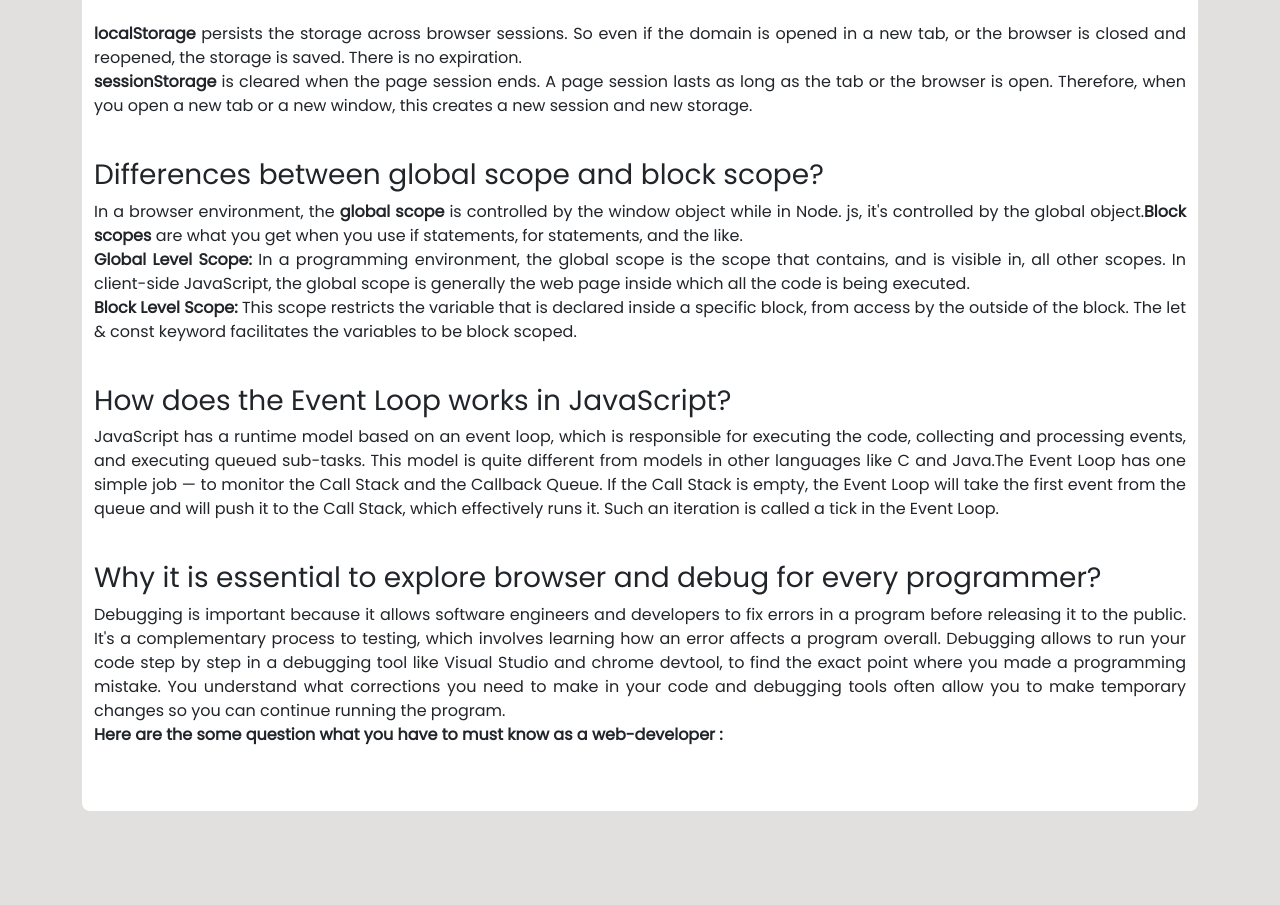
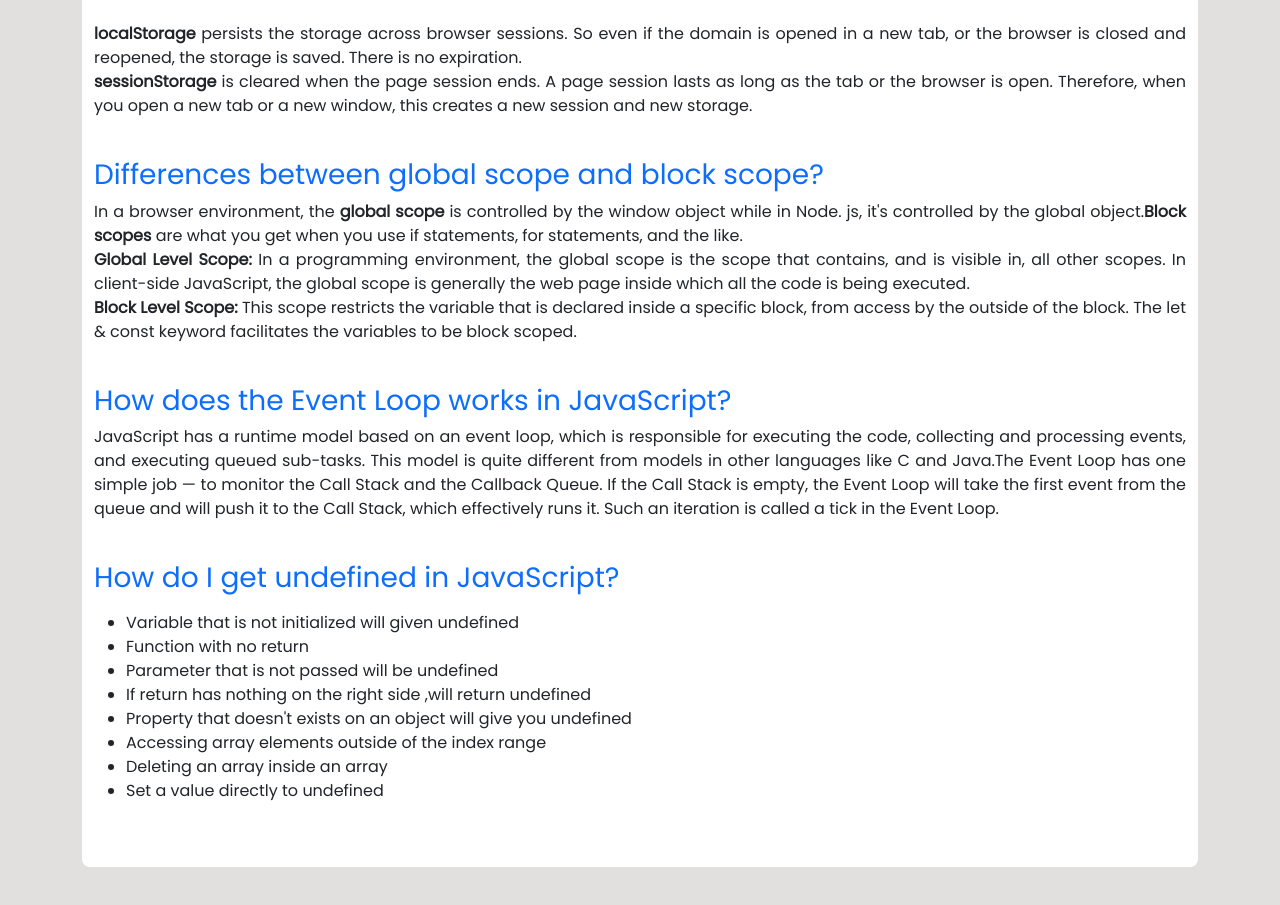
Before and after one commit to Shafayet-Hossain23/Speed-Monster, a plain HTML site: page blog.html in a window 1280 px wide. Shown: the part 565-1470 px from the top of the page. Before the commit the page ends 1424 px from the top, so only its background shows below. Drawn offline with nearby package versions, Linux system fonts and the light colour scheme.

Commit message:
complete-blog-site

```diff
--- a/blog.html
+++ b/blog.html
@@ -25,7 +25,8 @@
     <main class="container">
         <section id="blogs-container" class="bg-white  container my-5 pb-5 rounded-3">
             <div>
-                <h3 class="pt-4">Why it is essential to explore browser and debug for every programmer?</h3>
+                <h3 class="pt-4 text-primary">Why it is essential to explore browser and debug for every programmer?
+                </h3>
 
                 <p>
                     Debugging is important because it allows software engineers and developers to fix errors in a
@@ -40,7 +41,7 @@
             </div>
 
             <div>
-                <h3 class="pt-4">Differences between local storage and session storage?</h3>
+                <h3 class="pt-4 text-primary">Differences between local storage and session storage?</h3>
 
                 <p>
                     The Storage interface of the Web Storage API provides access to a particular domain's session or
@@ -62,7 +63,7 @@
                 </p>
             </div>
             <div>
-                <h3 class="pt-4">Differences between global scope and block scope?</h3>
+                <h3 class="pt-4 text-primary">Differences between global scope and block scope?</h3>
 
                 <p>
                     In a browser environment, the <b>global scope</b> is controlled by the window object while in Node.
@@ -78,7 +79,7 @@
                 </p>
             </div>
             <div>
-                <h3 class="pt-4">How does the Event Loop works in JavaScript?</h3>
+                <h3 class="pt-4 text-primary">How does the Event Loop works in JavaScript?</h3>
 
                 <p>
                     JavaScript has a runtime model based on an event loop, which is responsible for executing the
@@ -90,17 +91,19 @@
                 </p>
             </div>
             <div>
-                <h3 class="pt-4">Why it is essential to explore browser and debug for every programmer?</h3>
+                <h3 class="pt-4 text-primary">How do I get undefined in JavaScript?</h3>
 
                 <p>
-                    Debugging is important because it allows software engineers and developers to fix errors in a
-                    program before releasing it to the public. It's a complementary process to testing, which involves
-                    learning how an error affects a program overall. Debugging allows to run your code step by step in a
-                    debugging tool like Visual Studio and chrome devtool, to find the exact point where you made a
-                    programming mistake. You
-                    understand what corrections you need to make in your code and debugging tools often allow you
-                    to make temporary changes so you can continue running the program. <br>
-                    <b>Here are the some question what you have to must know as a web-developer :</b>
+                <ul>
+                    <li>Variable that is not initialized will given undefined</li>
+                    <li>Function with no return</li>
+                    <li>Parameter that is not passed will be undefined</li>
+                    <li>If return has nothing on the right side ,will return undefined</li>
+                    <li>Property that doesn't exists on an object will give you undefined</li>
+                    <li>Accessing array elements outside of the index range</li>
+                    <li>Deleting an array inside an array</li>
+                    <li>Set a value directly to undefined</li>
+                </ul>
                 </p>
             </div>
 
```
